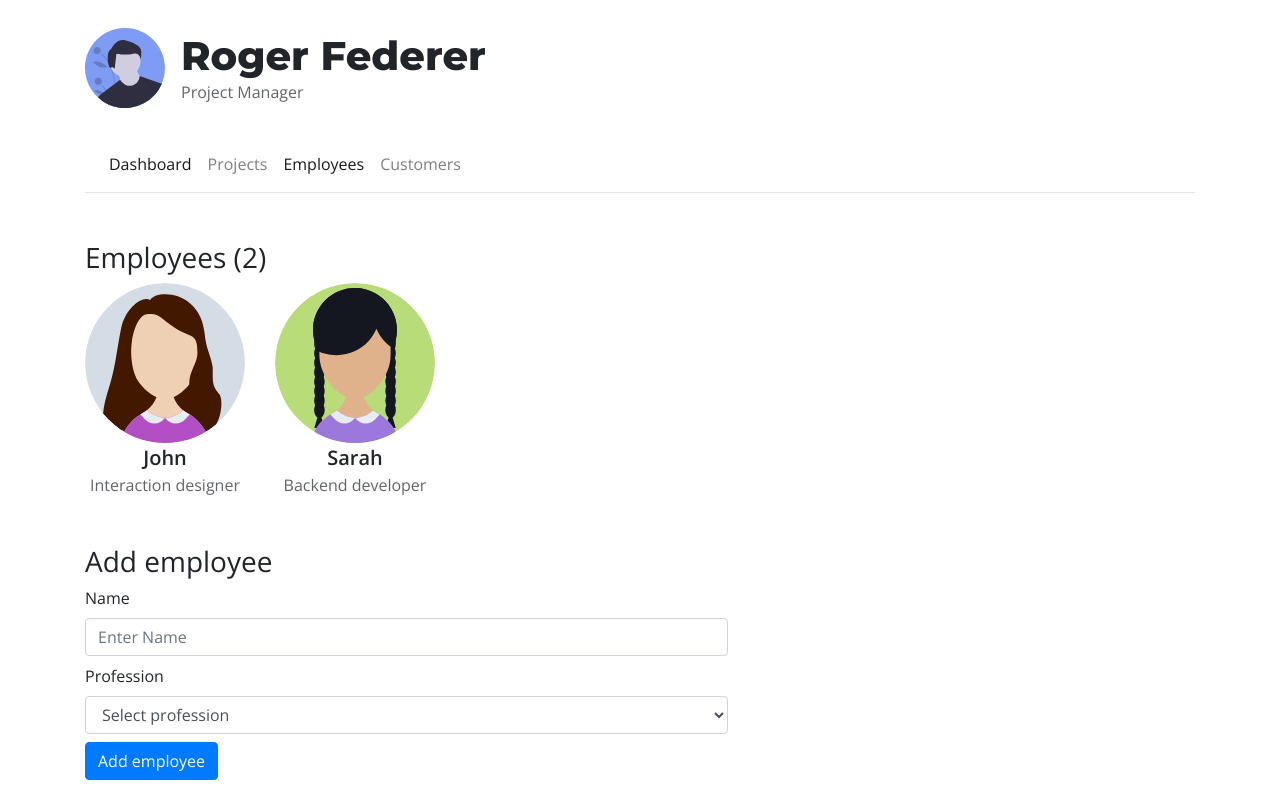
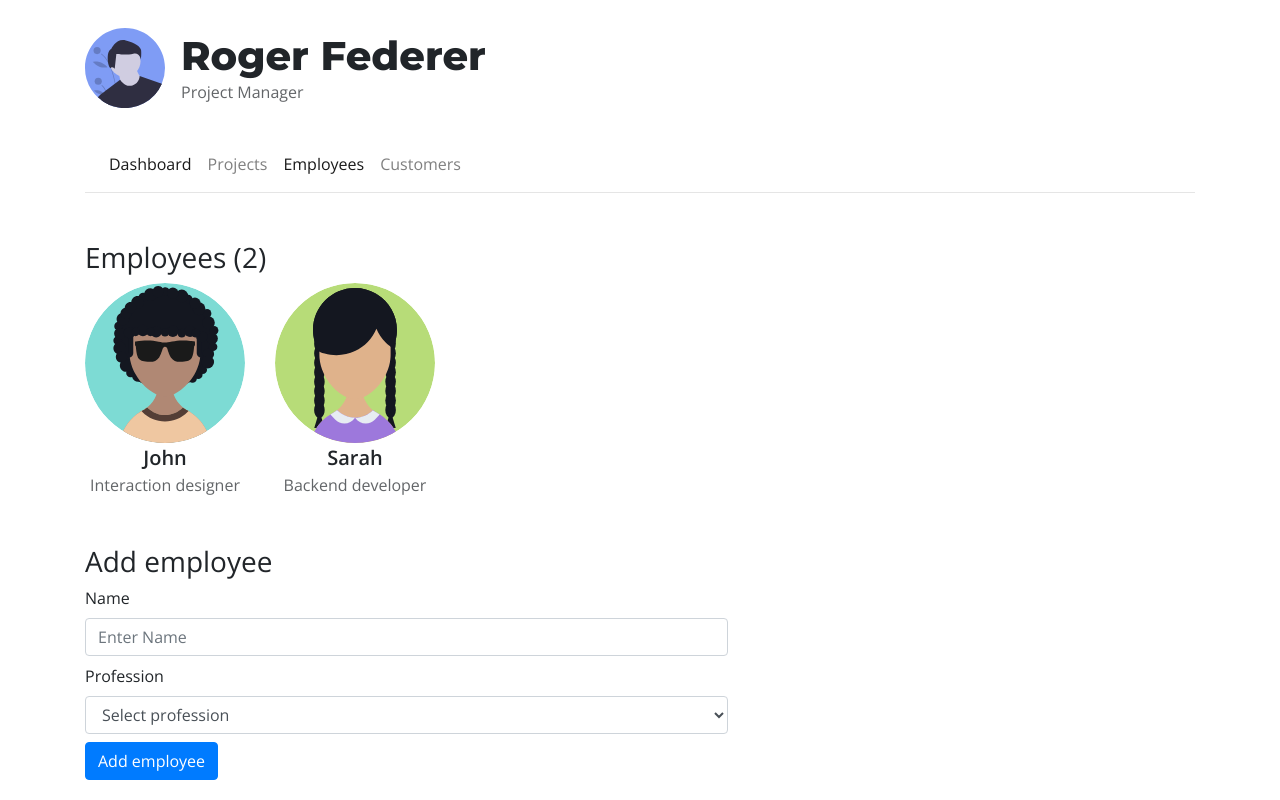
Before and after one commit to luddemann/pgr305-projectmanager, a React (Create React App) app: page /employees in a window 1280 px wide. Built offline with nearby package versions, Linux system fonts and the light colour scheme.

Commit message:
random avatar on employees

```diff
--- a/src/components/EmployeeItem.js
+++ b/src/components/EmployeeItem.js
@@ -4,21 +4,10 @@ import Image from 'react-bootstrap/Image'
 import Col from 'react-bootstrap/Col'
 import PropTypes from 'prop-types'
 
-import Avatar1 from '../images/boy-1.svg'
-import Avatar2 from '../images/boy.svg'
-import Avatar3 from '../images/girl-1.svg'
-import Avatar4 from '../images/girl.svg'
-import Avatar5 from '../images/man-1.svg'
-import Avatar6 from '../images/man-2.svg'
-
-const imgArray = [Avatar1, Avatar2, Avatar3, Avatar4, Avatar5, Avatar6]
-const getRandomAvatar = () =>
-  imgArray[Math.floor(Math.random() * imgArray.length)]
-
 const EmployeeItem = ({ employee }) => {
   return (
     <Col style={{ textAlign: 'center' }}>
-      <Image src={getRandomAvatar()} roundedCircle />
+      <Image src={employee.imageUrl} roundedCircle />
       <div>
         <div style={{ fontWeight: 'bold', fontSize: '20px' }}>
           {employee.name}
@@ -35,5 +24,6 @@ EmployeeItem.defaultProps = {
   item: PropTypes.shape({
     name: PropTypes.string,
     profession: PropTypes.string,
+    imageUrl: PropTypes.string,
   }),
 }
--- a/src/components/EmployeeList.js
+++ b/src/components/EmployeeList.js
@@ -7,9 +7,19 @@ import Button from 'react-bootstrap/Button'
 import Row from 'react-bootstrap/Row'
 import { useEmployeeContext } from '../context/EmployeeProvider'
 
+import Avatar1 from '../images/boy-1.svg'
+import Avatar2 from '../images/boy.svg'
+import Avatar3 from '../images/girl-1.svg'
+import Avatar4 from '../images/girl.svg'
+import Avatar5 from '../images/man-1.svg'
+import Avatar6 from '../images/man-2.svg'
+
+const imgArray = [Avatar1, Avatar2, Avatar3, Avatar4, Avatar5, Avatar6]
+
 const EmployeeList = () => {
   const [name, setName] = useState('')
   const [profession, setProfession] = useState('')
+  const [imageUrl, setImageUrl] = useState(Avatar6)
   const { employees, setEmployees } = useEmployeeContext()
 
   const handleSetName = (e) => {
@@ -20,12 +30,16 @@ const EmployeeList = () => {
     setProfession(e.target.value)
   }
 
+  const randomAvatar = () =>
+    imgArray[Math.floor(Math.random() * imgArray.length)]
+
   const handleAdd = () => {
     if (name && profession) {
-      setEmployees([...employees, { name, profession, id: uuidv4() }])
+      setEmployees([...employees, { name, profession, imageUrl, id: uuidv4() }])
 
       setName('')
       setProfession('')
+      setImageUrl(randomAvatar)
     } else {
       alert('Enter both name and profession :)')
     }
--- a/src/components/ProjectList.js
+++ b/src/components/ProjectList.js
@@ -11,18 +11,17 @@ const projects = [
     description: 'Test desc',
     status: 'Under development',
     assignedEmployees: [1, 2],
-    client: 1
+    client: 1,
   },
   {
     id: 2,
     title: 'Test title 2',
     status: 'Completed',
-    assignedEmployees: [1]
-  }
+    assignedEmployees: [1],
+  },
 ]
 
 const ProjectList = () => {
-
   const [list, setList] = useState(projects)
   const [clickedItem, setClickedItem] = useState([])
   const [show, setShow] = useState(false)
@@ -34,11 +33,11 @@ const ProjectList = () => {
   }
 
   const handleSetClickedItem = (id) => {
-    const item = list.filter(project => project.id === id)
+    const item = list.filter((project) => project.id === id)
     clickedItem.push(item)
   }
 
-  const renderedResult = clickedItem.map(item => {
+  const renderedResult = clickedItem.map((item) => {
     item = item[0]
     return (
       <div key='1'>
@@ -50,10 +49,10 @@ const ProjectList = () => {
           {/* TODO: Add form */}
         </Modal.Body>
         <Modal.Footer>
-          <Button variant="secondary" onClick={handleClose}>
+          <Button variant='secondary' onClick={handleClose}>
             Close
           </Button>
-          <Button variant="primary" onClick={handleClose}>
+          <Button variant='primary' onClick={handleClose}>
             Save Changes
           </Button>
         </Modal.Footer>
@@ -74,21 +73,26 @@ const ProjectList = () => {
           </tr>
         </thead>
         <tbody>
-          {projects.map(project => (
+          {projects.map((project) => (
             <tr key={project.id}>
               <td>{project.id}</td>
               <td>{project.title}</td>
               <td>{project.status}</td>
               <td>{project.assignedEmployees}</td>
-              <td><Button variant="primary" onClick={() => handleOpen(project.id)}>Edit</Button></td>
+              <td>
+                <Button
+                  variant='primary'
+                  onClick={() => handleOpen(project.id)}
+                >
+                  Edit
+                </Button>
+              </td>
             </tr>
           ))}
         </tbody>
       </Table>
 
-      <Modal show={show}>
-        {renderedResult}
-      </Modal>
+      <Modal show={show}>{renderedResult}</Modal>
     </>
   )
 }
--- a/src/context/EmployeeProvider.jsx
+++ b/src/context/EmployeeProvider.jsx
@@ -8,11 +8,13 @@ const EmployeeProvider = ({ children }) => {
       id: 1,
       name: 'John',
       profession: 'Interaction designer',
+      imageUrl: `${require('../images/boy-1.svg')}`,
     },
     {
       id: 2,
       name: 'Sarah',
       profession: 'Backend developer',
+      imageUrl: `${require('../images/girl.svg')}`,
     },
   ])
 
```
